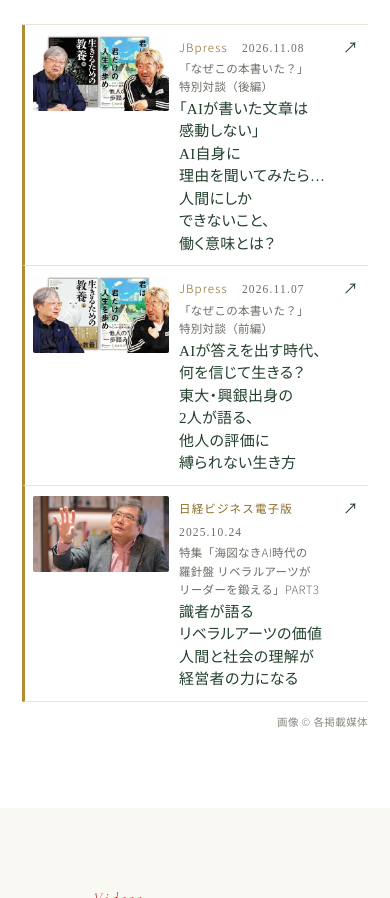
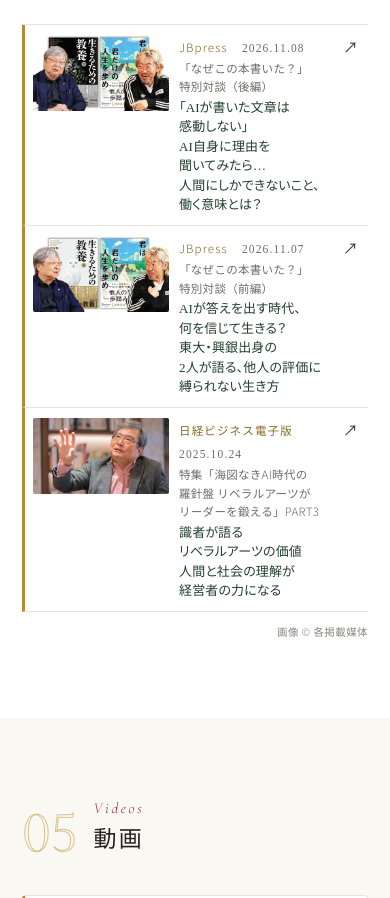
Before and after one commit to abcdefghoriuchi-gif/wisdom-salon, a plain HTML site: page activities.html in a window 390 px wide. Shown: the part 8699-9597 px from the top of the page. Drawn offline with nearby package versions, Linux system fonts and the light colour scheme.

Commit message:
活動ページ: スマホの雑誌等紹介記事の見出しを少し小さくする

```diff
--- a/activities.html
+++ b/activities.html
@@ -570,7 +570,7 @@ body.pg-sub .brand{opacity:1;visibility:visible;transform:none}
 @media (max-width:760px){
  #media .mcard.press{padding:10px 32px 10px 8px}
  #media .mthumb{flex:0 0 136px;width:136px;margin:0 10px 0 0}
- #media .press h3{font-size:15px;line-height:1.5}
+ #media .press h3{font-size:13px;line-height:1.5;letter-spacing:.01em}
 }
 /* v8: 過去の実績（告知ページ・関連記事リンク） */
 .pyears{border-top:1px solid var(--line)}
@@ -834,7 +834,7 @@ html:not(.js) .video-play{display:none}
 <span class="mbody">
 <p class="pm"><span class="pmed"><span class="nw">JBpress</span></span><span class="pd"><span class="nw">2026.11.08</span></span></p>
 <p class="pk">「なぜこの本書いた？」<wbr>特別対談（後編）</p>
-<h3><span class="t1">「<span class="nw">AIが書いた文章は</span><wbr>感動しない」</span><span class="t2"><span class="nw">AI自身に</span><wbr>理由を聞いてみたら…<wbr>人間にしか<wbr>できない<span class="nw">こと、</span><wbr>働く意味とは？</span></h3>
+<h3><span class="t1">「<span class="nw">AIが書いた文章は</span><wbr>感動しない」</span><span class="t2">AI自身に理由を<wbr>聞いてみたら…<wbr>人間にしか<wbr>できない<span class="nw">こと、</span><wbr>働く意味とは？</span></h3>
 <p class="pb"><span class="nw">『生きるための教養』の</span><wbr>著者・<wbr><span class="nw">堀内 勉</span>と、<wbr><span class="nw">『君は、君だけの人生を歩め』の</span><wbr><span class="nw">著者・伊藤 羊一</span>の対談記事です。</p>
 </span>
 <span class="pgo"><span class="nw">記事を読む</span><wbr>（<span class="nw">外部サイト）</span> <span aria-hidden="true">↗</span></span>
```
